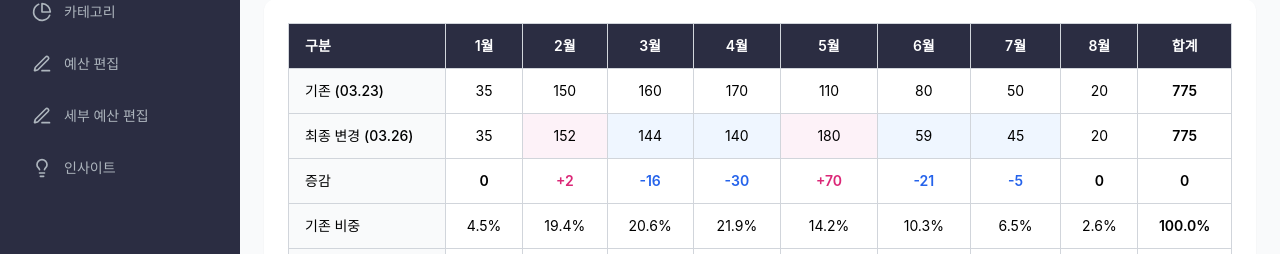
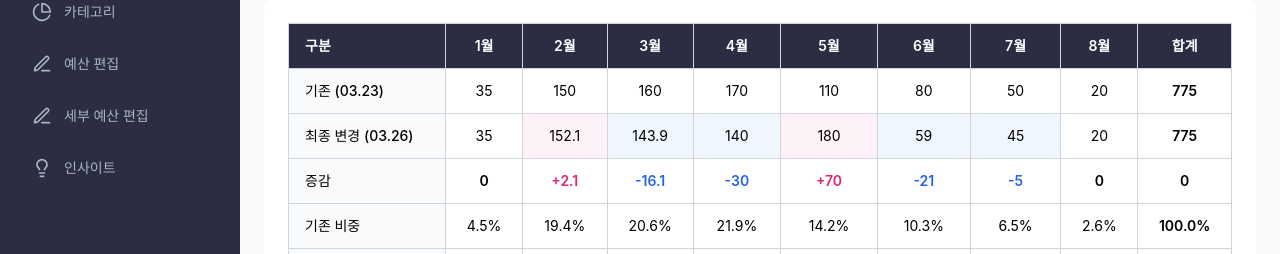
Before and after one commit to skswn2fnf/PR-Budget-Plan, a Next.js app: page /compare in a window 1280 px wide. Shown: the part 291-545 px from the top of the page. Built offline with nearby package versions, Linux system fonts and the light colour scheme.

Commit message:
Fix floating point precision errors across all budget calculations
Made-with: Cursor

```diff
--- a/app/drilldown/page.tsx
+++ b/app/drilldown/page.tsx
@@ -28,12 +28,14 @@ export default function Drilldown() {
     ? calcPercentage(selectedAlloc.total, selectedVersionTTL)
     : 0;
 
+  const round1 = (v: number) => Math.round(v * 10) / 10;
+
   // 차트 데이터
   const chartData = months.map((month, i) => ({
     month,
     prev: firstAlloc?.monthly[i] ?? 0,
     curr: selectedAlloc?.monthly[i] ?? 0,
-    diff: (selectedAlloc?.monthly[i] ?? 0) - (firstAlloc?.monthly[i] ?? 0),
+    diff: round1((selectedAlloc?.monthly[i] ?? 0) - (firstAlloc?.monthly[i] ?? 0)),
   }));
 
   return (
@@ -113,7 +115,7 @@ export default function Drilldown() {
                 {months.map((month, idx) => {
                   const prev = firstAlloc?.monthly[idx] ?? 0;
                   const curr = selectedAlloc?.monthly[idx] ?? 0;
-                  const diff = curr - prev;
+                  const diff = round1(curr - prev);
                   return (
                     <tr key={idx} className="border-b border-gray-50">
                       <td className="py-2 px-2 text-gray-900">{month}</td>
--- a/app/editor/page.tsx
+++ b/app/editor/page.tsx
@@ -28,11 +28,12 @@ export default function Editor() {
   const originalTotal = initialMonthly.reduce((sum, val) => sum + val, 0);
   const difference = Math.round((editedTotal - originalTotal) * 10) / 10;
 
+  const round1 = (v: number) => Math.round(v * 10) / 10;
   const chartData = months.map((month, i) => ({
     month,
     prev: initialMonthly[i] ?? 0,
     curr: editableMonthly[i] ?? 0,
-    diff: (editableMonthly[i] ?? 0) - (initialMonthly[i] ?? 0),
+    diff: round1((editableMonthly[i] ?? 0) - (initialMonthly[i] ?? 0)),
   }));
 
   const handleSave = async () => {
--- a/app/page.tsx
+++ b/app/page.tsx
@@ -38,13 +38,15 @@ export default function Dashboard() {
   const incr = totalIncrease(comparisons);
   const decr = totalDecrease(comparisons);
 
+  const round1 = (v: number) => Math.round(v * 10) / 10;
+
   // 차트 데이터
   const prevMonthly = firstVersion.allocations.adult_viral?.monthly ?? [];
   const chartData = months.map((month, i) => ({
     month,
     prev: prevMonthly[i] ?? 0,
     curr: adultMonthly[i] ?? 0,
-    diff: (adultMonthly[i] ?? 0) - (prevMonthly[i] ?? 0),
+    diff: round1((adultMonthly[i] ?? 0) - (prevMonthly[i] ?? 0)),
   }));
 
   return (
--- a/components/ComparisonTable.tsx
+++ b/components/ComparisonTable.tsx
@@ -18,7 +18,10 @@ export default function ComparisonTable({
   totalCurr,
 }: ComparisonTableProps) {
   const formatNumber = (num: number) => {
-    return new Intl.NumberFormat('ko-KR').format(Math.round(num));
+    const rounded = Math.round(num * 10) / 10;
+    return rounded % 1 === 0
+      ? new Intl.NumberFormat('ko-KR').format(rounded)
+      : rounded.toLocaleString('ko-KR', { minimumFractionDigits: 1, maximumFractionDigits: 1 });
   };
 
   const formatPercent = (num: number) => {
--- a/components/MonthlyBarChart.tsx
+++ b/components/MonthlyBarChart.tsx
@@ -50,7 +50,7 @@ export default function MonthlyBarChart({
             className="text-sm font-semibold"
             style={{ color: getBarColor(data.diff) }}
           >
-            증감: {data.diff > 0 ? '+' : ''}{data.diff.toLocaleString()}
+            증감: {data.diff > 0 ? '+' : ''}{(Math.round(data.diff * 10) / 10).toLocaleString()}
           </p>
         </div>
       );
--- a/components/VersionTimeline.tsx
+++ b/components/VersionTimeline.tsx
@@ -28,7 +28,7 @@ function getMonthlyDiffs(prev: Version | null, curr: Version, months: string[])
     month,
     prev: prevMonthly[i] ?? 0,
     curr: currMonthly[i] ?? 0,
-    diff: (currMonthly[i] ?? 0) - (prevMonthly[i] ?? 0),
+    diff: Math.round(((currMonthly[i] ?? 0) - (prevMonthly[i] ?? 0)) * 10) / 10,
   }));
 }
 
--- a/lib/calculations.ts
+++ b/lib/calculations.ts
@@ -17,12 +17,12 @@ export function getTTLMonthly(version: BudgetVersion): number[] {
       result[i] += monthly[i];
     }
   }
-  return result;
+  return result.map((v) => Math.round(v * 10) / 10);
 }
 
 // TTL 합계
 export function getTTLTotal(version: BudgetVersion): number {
-  return Object.values(version.allocations).reduce((sum, a) => sum + a.total, 0);
+  return Math.round(Object.values(version.allocations).reduce((sum, a) => sum + a.total, 0) * 10) / 10;
 }
 
 // 비중 계산 (%)
```
